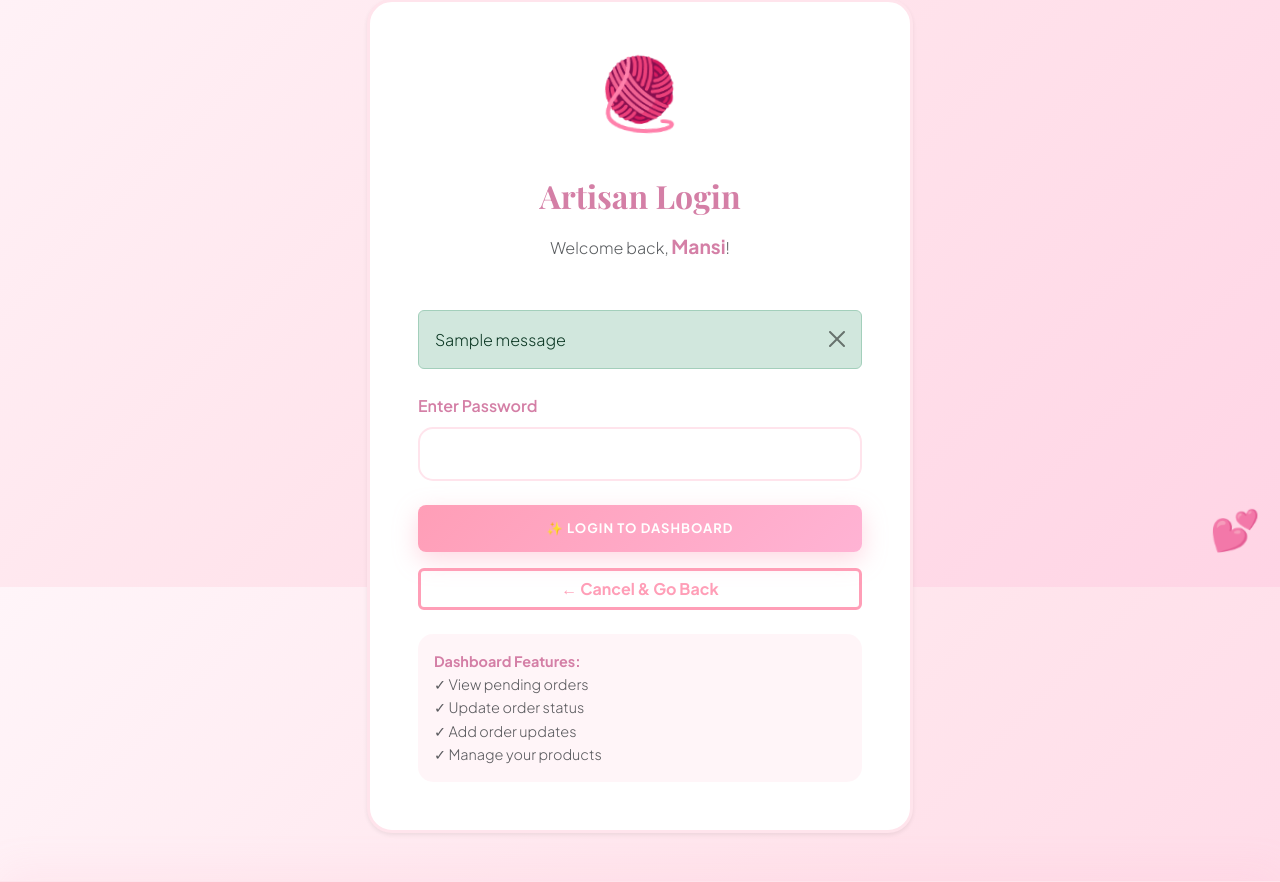
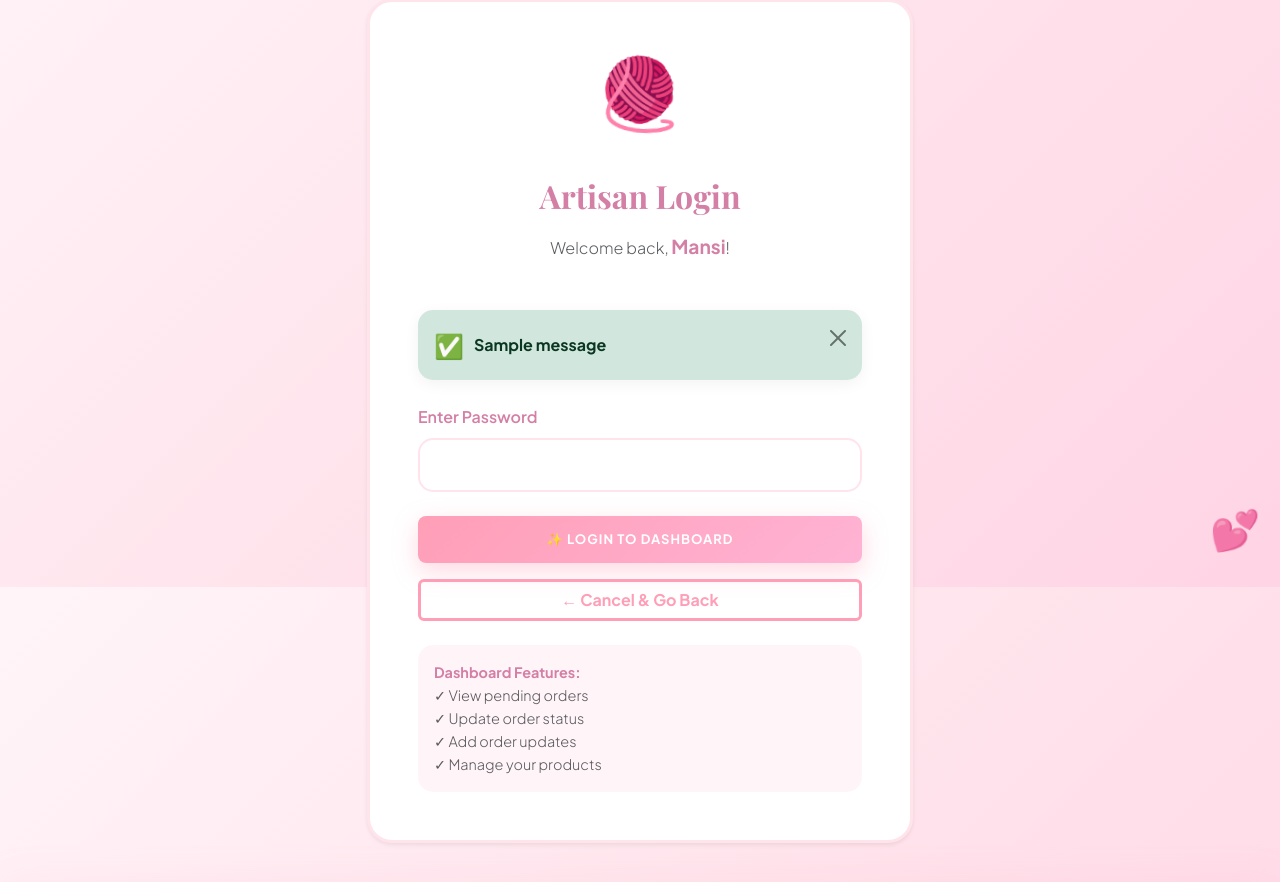
Before and after one commit to thepranit45/yarn_with_love, a Django app: page /mansi/ in a window 1280 px wide. Shown: the part 213-1095 px from the top of the page. Run offline with Django 4.2, Linux system fonts and the light colour scheme; tables that the repository leaves empty hold one stand-in row (values such as "Sample post"); one stand-in notice (Sample message) is shown; some web fonts are replaced.

Commit message:
Fix alert styling: Map Django error messages to Bootstrap danger class and improve alert UI

```diff
--- a/templates/users/artist_quick_login.html
+++ b/templates/users/artist_quick_login.html
@@ -15,8 +15,16 @@
 
                     {% if messages %}
                         {% for message in messages %}
-                            <div class="alert alert-{{ message.tags }} alert-dismissible fade show" role="alert">
-                                {{ message }}
+                            <div class="alert alert-{{ message.tags }} alert-dismissible fade show d-flex align-items-center" role="alert"
+                                 style="border-radius: 15px; border: none; box-shadow: 0 4px 15px rgba(0,0,0,0.05);">
+                                {% if message.tags == 'danger' %}
+                                    <span style="font-size: 1.5rem; margin-right: 10px;">🚫</span>
+                                {% elif message.tags == 'success' %}
+                                    <span style="font-size: 1.5rem; margin-right: 10px;">✅</span>
+                                {% endif %}
+                                <div>
+                                    <strong>{{ message }}</strong>
+                                </div>
                                 <button type="button" class="btn-close" data-bs-dismiss="alert"></button>
                             </div>
                         {% endfor %}
--- /dev/null
+++ b/yarn with love.txt
@@ -0,0 +1,6 @@
+yarn with love
+
+
+artist logins :
+Mansi: Username: mansi, Password: yarnbymansi
+Pranit: Username: pranit, Password: thepranit
```
Also changed, not shown: yarned_with_love/settings.py (+6 -6 lines), db.sqlite3.
